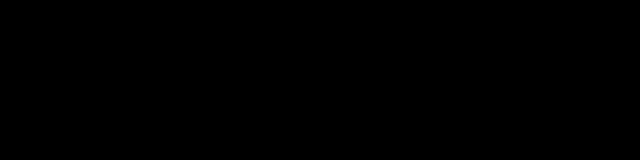
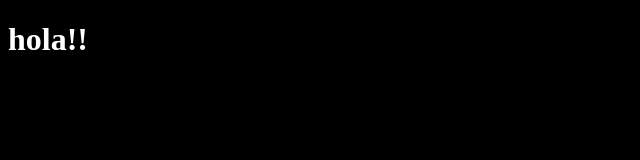
Before and after one commit to martinarmoa/h4, a plain HTML site: page index.html in a window 1280 px wide. Shown: the whole page, without its empty margins (0-640 px from the left). Drawn offline with Linux system fonts and the light colour scheme.

Commit message:
Update main.css

```diff
--- a/main.css
+++ b/main.css
@@ -1,4 +1,4 @@
 body {
 background: #000;
-color #fff;
-}
+color:#fff;
+  }
```
